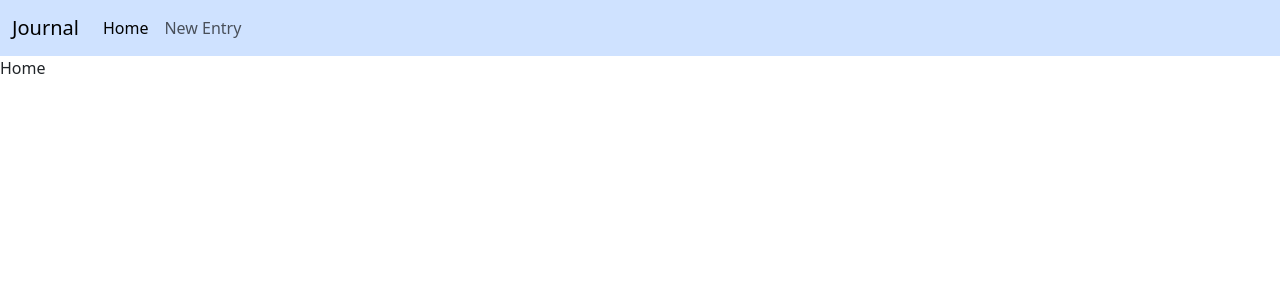
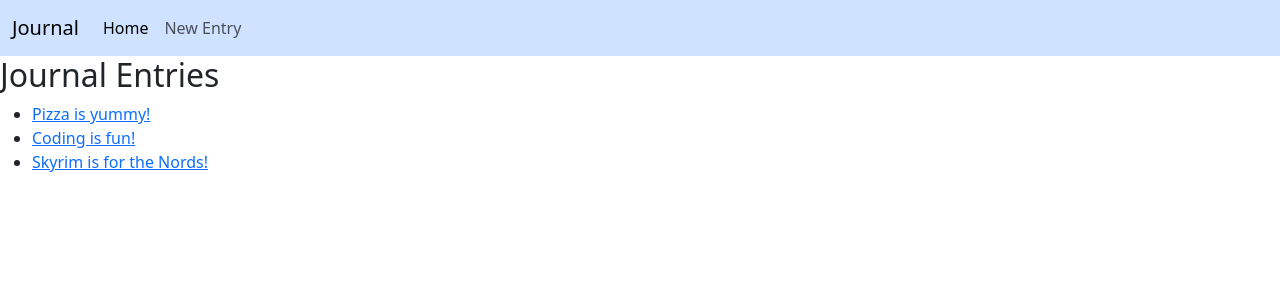
Before and after one commit to CameronWD/ReactSPA, a React (Vite) app: page / in a window 1280 px wide. Shown: the top 300 px of the page. Built offline with nearby package versions, Linux system fonts and the light colour scheme.

Commit message:
end of day 2

```diff
--- a/src/components/App.jsx
+++ b/src/components/App.jsx
@@ -1,46 +1,58 @@
-import React, { useState } from 'react'
-import Home from './Home'
-import CategorySelection from './CategorySelection'
-import NewEntry from './NewEntry'
-import { BrowserRouter, Routes, Route, useParams } from "react-router-dom"
-import NavBar from './NavBar'
-import ShowEntry from './ShowEntry'
+import React, { useState } from "react"
+import Home from "./Home"
+import CategorySelection from "./CategorySelection"
+import NewEntry from "./NewEntry"
+import { BrowserRouter, Routes, Route, useParams, useNavigate } from "react-router-dom"
+import NavBar from "./NavBar"
+import ShowEntry from "./ShowEntry"
 
 const seedEntries = [
-  { category: 'Food', content: 'Pizza is yummy'},
-  { category: 'Coding', content: 'Coding is fun'},
-  { category: 'Gaming', content: 'Skyrim is for the Nords!'}
+  { category: "Food", content: "Pizza is yummy!" },
+  { category: "Coding", content: "Coding is fun!" },
+  { category: "Gaming", content: "Skyrim is for the Nords!" },
 ]
 
 const App = () => {
+  const nav = useNavigate()
   const [entries, setEntries] = useState(seedEntries)
+  // console.log(`id: ${id}`)
 
-  // HOC (higher order component) - kind of like a decorator
+  // HOC (higher-order component)
   function ShowEntryWrapper() {
     const { id } = useParams()
     return <ShowEntry entry={entries[id]} />
   }
 
+  function NewEntryWrapper() {
+    return <NewEntry addEntry={addEntry} />
+  }
+
+  function addEntry(category, content) {
+    const id = entries.length
+    // Add a new entry
+    const newEntry = { category, content }
+    setEntries([...entries, newEntry])
+    nav(`/entry/${id}`)
+  }
+
   return (
     <>
-      <BrowserRouter>
+      {/* <BrowserRouter> */}
         <NavBar />
         <Routes>
-          <Route path='/' element={<Home />} />
-          <Route path='/category' element={<CategorySelection />} />
-          <Route path='/entry'>
+          <Route path="/" element={<Home entries={entries} />} />
+          <Route path="/category" element={<CategorySelection />} />
+          <Route path="/entry">
             <Route path=":id" element={<ShowEntryWrapper />} />
-            {/* colon prefix makes it dynamic parameter */}
-            <Route path='new/:category' element ={<NewEntry entries={entries} setEntries={setEntries} />} />
+            <Route path="new/:category" element={<NewEntryWrapper />} />
           </Route>
-          <Route path='*' element={<h3> Page not found</h3>} />
+          <Route path="*" element={<h3>Page not found</h3>} />
         </Routes>
-      </BrowserRouter>
+      {/* </BrowserRouter> */}
       {/* <Home />
       <CategorySelection />
       <NewEntry /> */}
     </>
-
   )
 }
 
--- a/src/components/Home.jsx
+++ b/src/components/Home.jsx
@@ -1,8 +1,18 @@
 import React from 'react'
+import { Link } from 'react-router-dom'
 
 const Home = ({ entries }) => {
   return (
-    <div>Home</div>
+    <>
+        <h2>Journal Entries</h2>
+        <ul>
+        {entries.map((entry, index) => (
+            <li key={index}>
+                <Link to={`/entry/${index}`}>{entry.content}</Link>
+            </li>
+            ))}
+        </ul>
+    </>
   )
 }
 
--- a/src/components/NewEntry.jsx
+++ b/src/components/NewEntry.jsx
@@ -1,16 +1,13 @@
 import React, { useState } from 'react'
-import { useParams } from 'react-router-dom'
+import { useParams, useNavigate } from 'react-router-dom'
 
-const NewEntry = ({entries, setEntries}) => {
+const NewEntry = ({ addEntry }) => {
     const {category} = useParams()
     const [content, setContent] = useState('')
 
     function submit(e) {
         e.preventDefault()
-
-        const newEntry = {category, content}
-        // anytime manipulating an array we use the expansion operator
-        setEntries([ ...entries, newEntry])
+        addEntry(category, content)
     }
 
   return <>
--- a/src/components/ShowEntry.jsx
+++ b/src/components/ShowEntry.jsx
@@ -3,8 +3,8 @@ import React from 'react'
 const ShowEntry = ({entry}) => {
   return entry ? (
   <>
-  <h5>{content}</h5>
-  <p>Posted in {category}</p>
+    <h5>{entry.content}</h5>
+    <p>Posted in {entry.category}</p>
   </>
   ) : (
     <p>Entry not found! </p>
--- a/src/main.jsx
+++ b/src/main.jsx
@@ -1,10 +1,11 @@
 import React from 'react'
 import ReactDOM from 'react-dom/client'
 import App from './components/App.jsx'
+import { BrowserRouter } from 'react-router-dom'
 // import './index.css'
 
 ReactDOM.createRoot(document.getElementById('root')).render(
-  <React.StrictMode>
+  <BrowserRouter>
     <App />
-  </React.StrictMode>,
+  </BrowserRouter>,
 )
```
